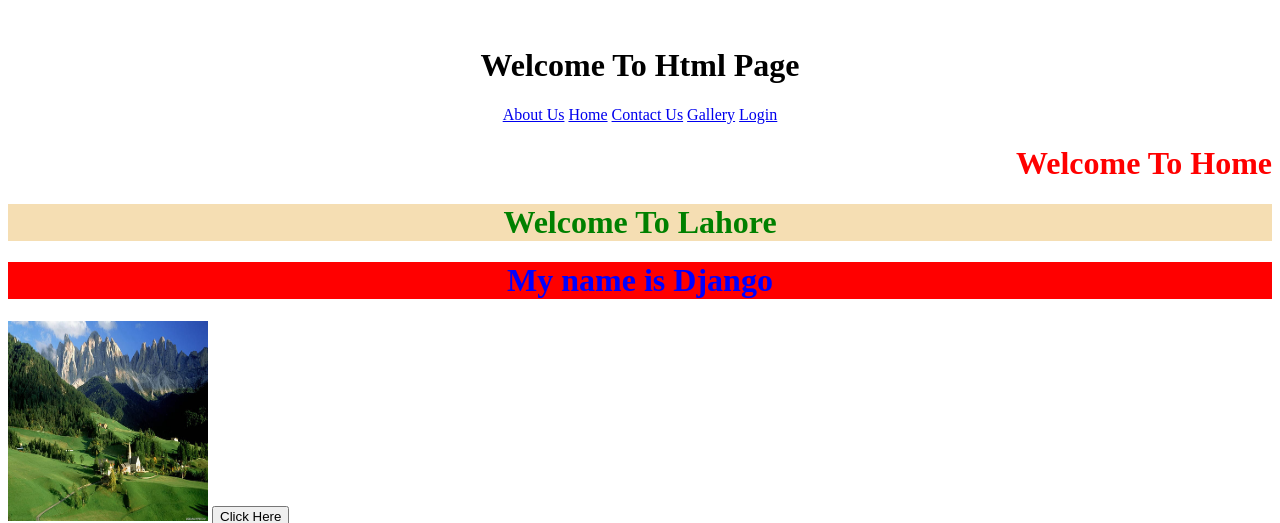
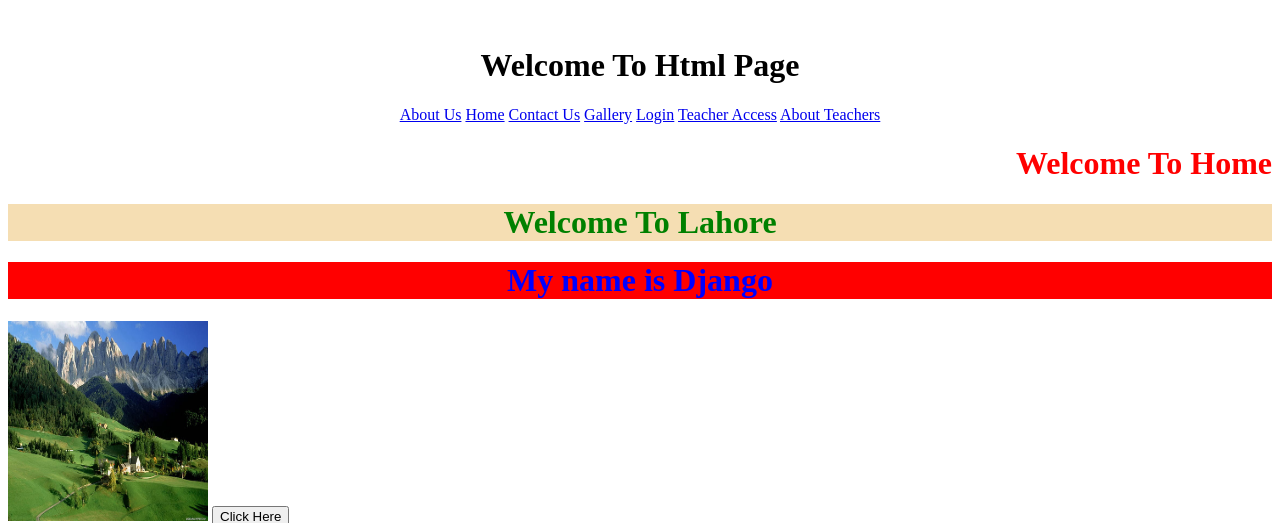
Before and after one commit to FarazArshad1/Django-Projects, a Django app: page / in a window 1280 px wide. Shown: the top 523 px of the page. Run offline with Django 5.2, Linux system fonts and the light colour scheme; some libraries are stand-ins or nearby versions.

Commit message:
Create Multiple Apps Using Separate Template

```diff
--- a/School/School/School/settings.py
+++ b/School/School/School/settings.py
@@ -16,7 +16,7 @@ from pathlib import Path
 BASE_DIR = Path(__file__).resolve().parent.parent
 
 Template_Dir = os.path.join(BASE_DIR,'Templates')
-
+teacher_template = os.path.join(BASE_DIR, 'Teacher','templates')
 # Quick-start development settings - unsuitable for production
 # See https://docs.djangoproject.com/en/5.1/howto/deployment/checklist/
 
@@ -56,7 +56,7 @@ ROOT_URLCONF = "School.urls"
 TEMPLATES = [
     {
         "BACKEND": "django.template.backends.django.DjangoTemplates",
-        "DIRS": [Template_Dir],
+        "DIRS": [Template_Dir,teacher_template],
         "APP_DIRS": True,
         "OPTIONS": {
             "context_processors": [
--- a/School/School/School/urls.py
+++ b/School/School/School/urls.py
@@ -20,5 +20,6 @@ from django.urls import path, include
 
 urlpatterns = [
     path("admin/", admin.site.urls),
-    path("",include("student_common.urls"))
+    path("",include("student_common.urls")),
+    path("Teacher/",include('Teacher.urls'))
 ]
--- /dev/null
+++ b/School/School/Teacher/urls.py
@@ -0,0 +1,9 @@
+
+from django.contrib import admin
+from django.urls import path
+from . import views
+
+urlpatterns = [
+    path("Login_Teacher",views.Teacher_Login,name="Teacher_Login_Page"),
+    path("About_Teacher",views.About_Page, name = "About Teacher Page")
+]
--- a/School/School/Teacher/views.py
+++ b/School/School/Teacher/views.py
@@ -1,3 +1,9 @@
 from django.shortcuts import render
 
 # Create your views here.
+
+def Teacher_Login(request):
+    return render(request,'Teacherlogin.html')
+
+def About_Page(request):
+    return render(request, 'AboutTeacher.html')
--- a/School/School/Templates/Common_Header_Footer/Header.html
+++ b/School/School/Templates/Common_Header_Footer/Header.html
@@ -1,7 +1,9 @@
 <center>
-    <a href="Learning_Django_About_Us">About Us</a>
+    <a href="../Learning_Django_About_Us">About Us</a>
     <a href="../">Home</a>
-    <a href="contact_page">Contact Us</a>
-    <a href="gallery_page">Gallery</a>
-    <a href="login_page">Login</a>
+    <a href="../contact_page">Contact Us</a>
+    <a href="../gallery_page">Gallery</a>
+    <a href="../login_page">Login</a>
+    <a href="../Teacher/Login_Teacher">Teacher Access</a>
+    <a href="../Teacher/About_Teacher">About Teachers</a>
 </center>
```
Also changed, not shown: School/School/Teacher/Templates/AboutTeacher.html (added, +12 -0 lines), School/School/Templates/Teacherlogin.html (added, +13 -0 lines).
